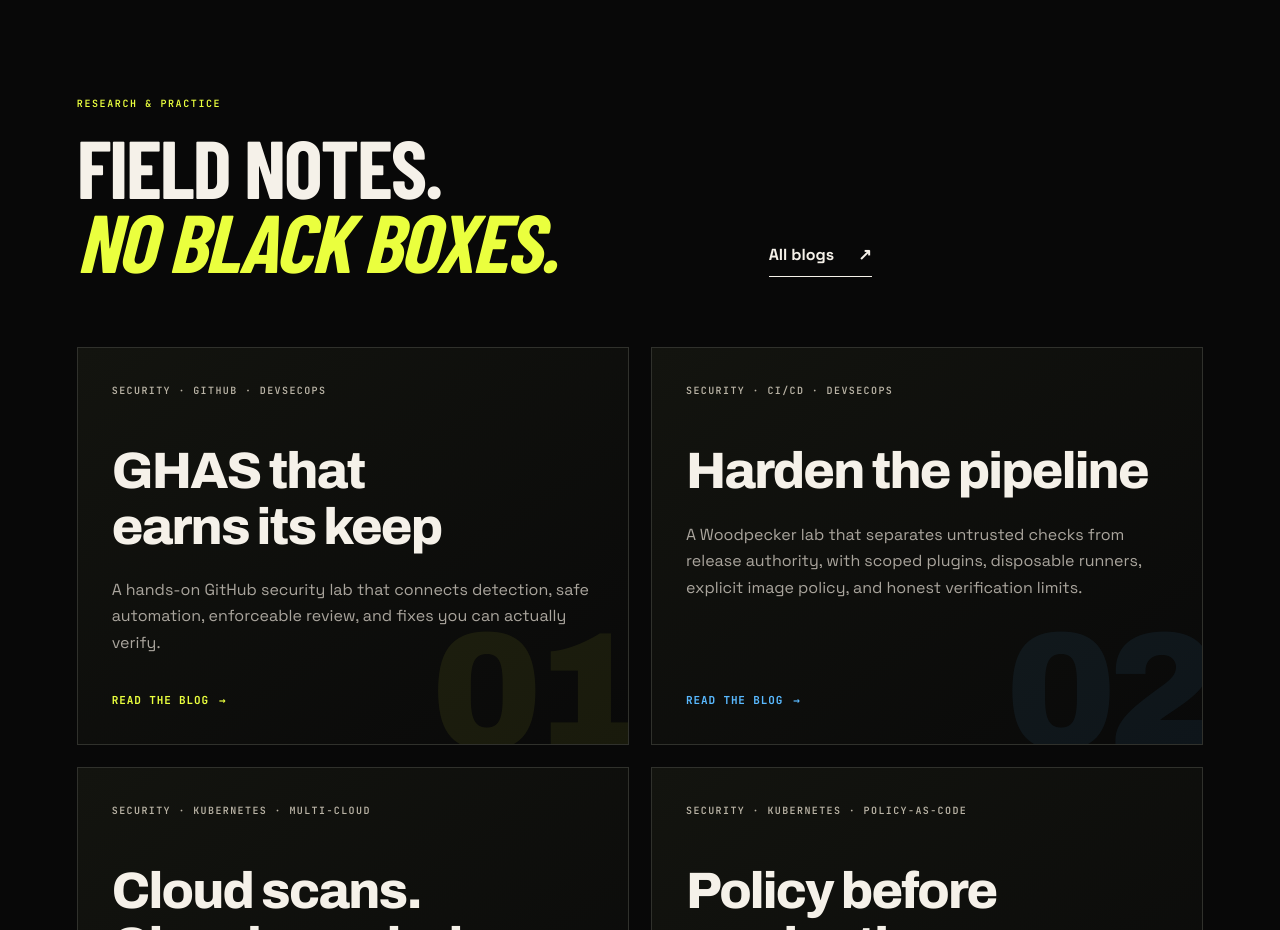
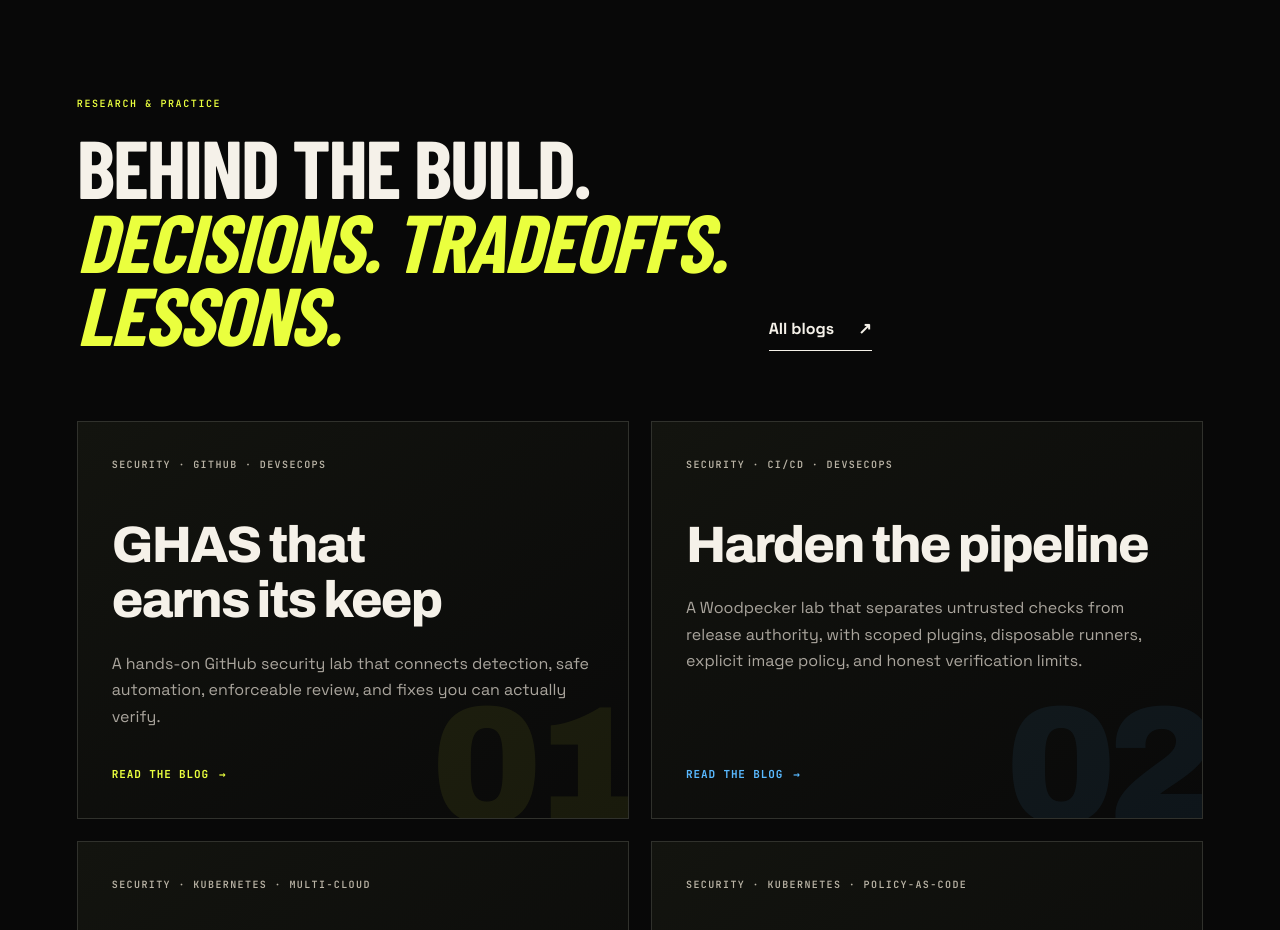
Before and after one commit to KaylahBuilds/Website, a React (Vite) app: page / in a window 1280 px wide. Shown: the part 7085-8015 px from the top of the page. Built offline with nearby package versions, Linux system fonts and the light colour scheme; a web font is replaced by a local one.

Commit message:
Refresh blog introduction and Behind the build headings

```diff
--- a/src/pages/Blog.jsx
+++ b/src/pages/Blog.jsx
@@ -22,8 +22,8 @@ export default function Blog() {
       <header className="content-hero guide-index-hero">
         <div className="container">
           <p className="content-kicker">The field notes / Research &amp; practice</p>
-          <h1 className="guide-index-title">Notes from<br /><em>the field.</em></h1>
-          <p>How I build platforms, investigate security, and make engineering work better. The decisions, the lessons, and what happened along the way.</p>
+          <h1 className="guide-index-title">Behind the build.<br /><em>Decisions. Tradeoffs. Lessons.</em></h1>
+          <p>Field notes on platform engineering, security research, and developer experience—the decisions, tradeoffs, and lessons behind the work.</p>
         </div>
       </header>
 
--- a/src/pages/Home.jsx
+++ b/src/pages/Home.jsx
@@ -93,7 +93,7 @@ export default function Home() {
 
       <section className="container notes-preview">
         <div className="section-heading">
-          <div><p className="kicker">Research &amp; practice</p><h2 className="section-title">Field notes.<br /><em>No black boxes.</em></h2></div>
+          <div><p className="kicker">Research &amp; practice</p><h2 className="section-title">Behind the build.<br /><em>Decisions. Tradeoffs. Lessons.</em></h2></div>
           <Link className="text-link" to="/blog">All blogs <span>↗</span></Link>
         </div>
         <div className="notes-preview-grid">
```
